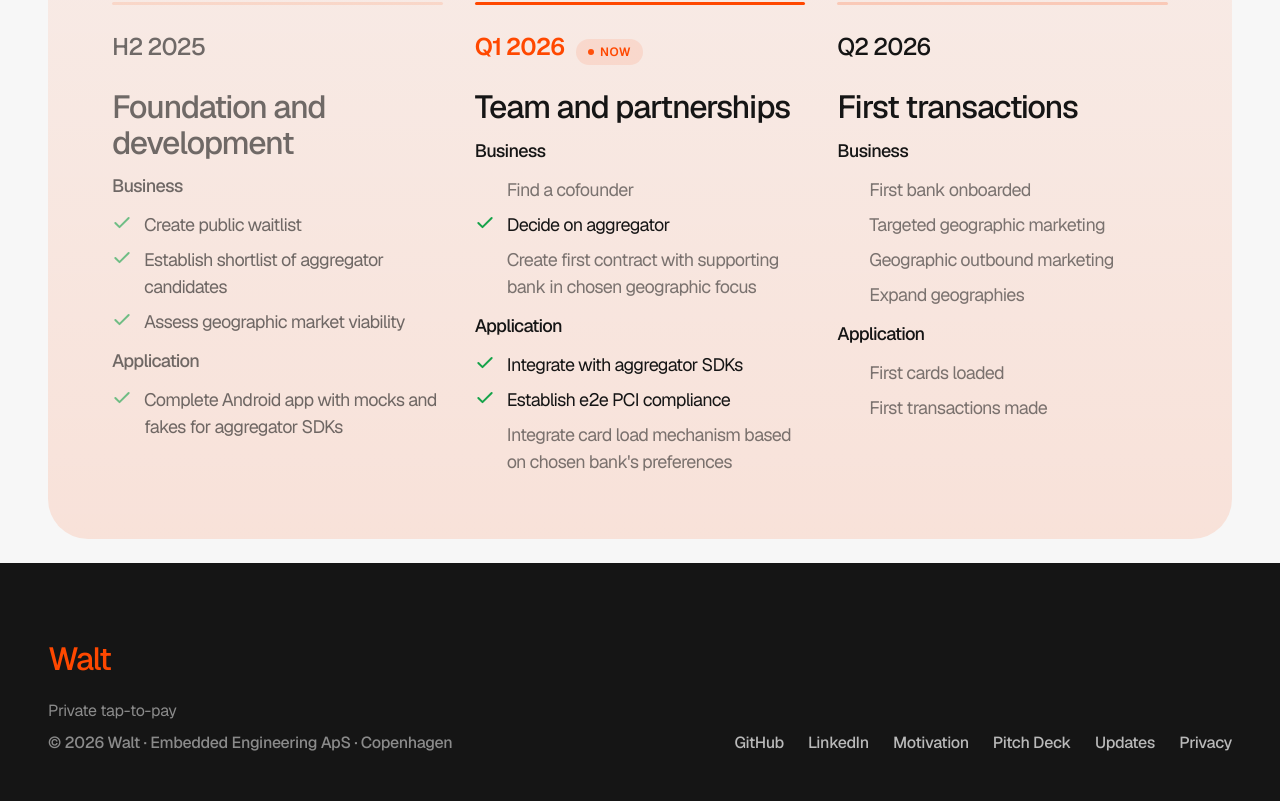
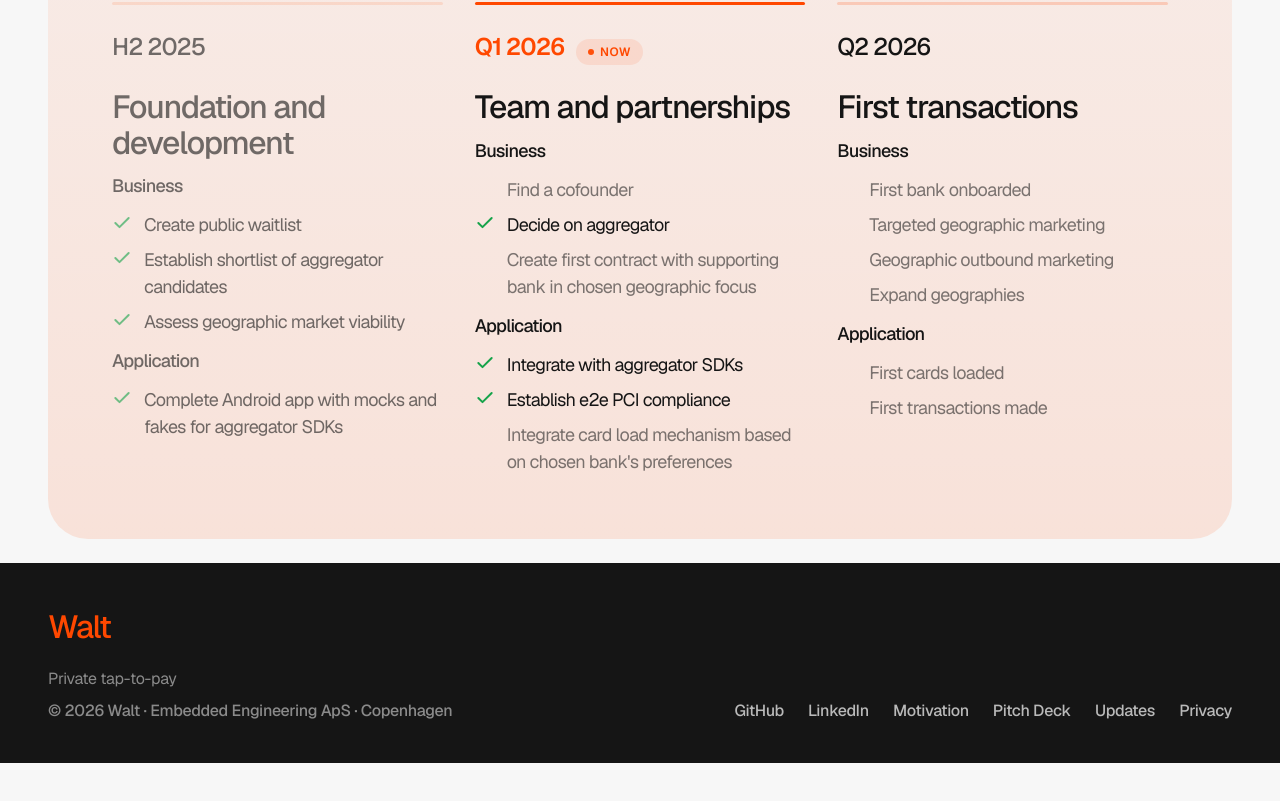
Before and after one commit to walt-app/walt-signup, a Next.js app: page / in a window 1280 px wide. Shown: the part 2778-3579 px from the top of the page. After the commit the page ends 3541 px from the top, so only its background shows below. Built offline with nearby package versions, Linux system fonts and the light colour scheme.

Commit message:
Reduce footer vertical padding

```diff
--- a/styles/globals.css
+++ b/styles/globals.css
@@ -850,7 +850,7 @@ h6 {
 /* Footer */
 .site-footer {
   background: var(--text-dark);
-  padding: var(--padding-xl) var(--padding-xl) var(--padding-lg);
+  padding: var(--padding-lg) var(--padding-xl);
   margin-top: auto;
 }
 
@@ -863,7 +863,7 @@ h6 {
   justify-content: space-between;
   gap: var(--gap-lg);
   flex-wrap: wrap;
-  padding: var(--padding-lg) 0;
+  padding: var(--padding-md) 0;
 }
 
 .footer-meta {
```
